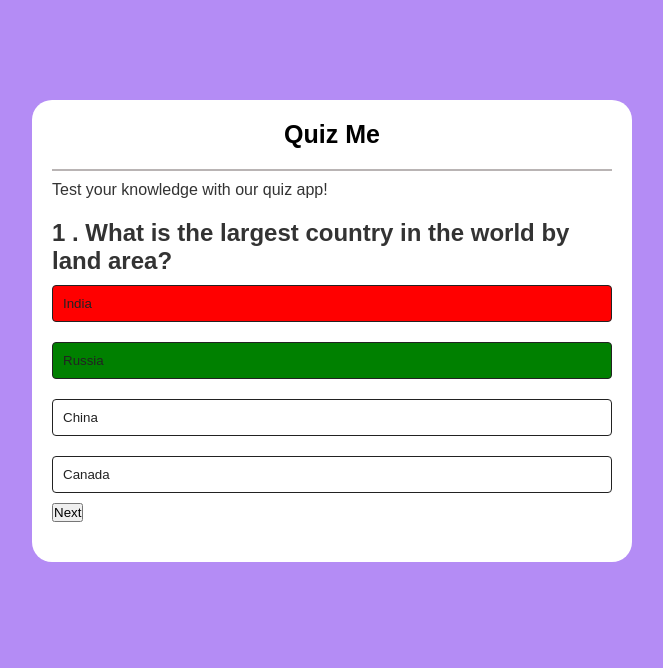
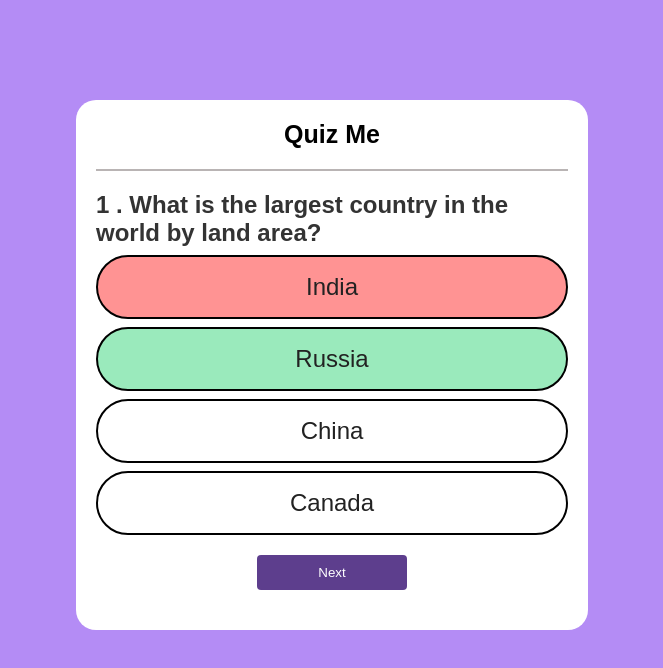
Before and after one commit to Lavender-Rage/quiz-me, a plain HTML site: page index.html in a window 1280 px wide. Both pictures are taken after a click on the button "India". Shown: the whole page, without its empty margins (308-971 px from the left). Drawn offline with Linux system fonts and the light colour scheme.

Commit message:
Next button formatted, other changes

```diff
--- a/index.html
+++ b/index.html
@@ -8,7 +8,7 @@
 
  <div class="main">
         <h1>Quiz Me</h1>
-        <p>Test your knowledge with our quiz app!</p>
+        <!-- <p>Test your knowledge with our quiz app!</p> -->
         <div class = "quiz">
             <h2 id= "question"> Question placement here </h2>
             <div id="answer-button">
--- a/script.js
+++ b/script.js
@@ -9,7 +9,7 @@ const questions = [
     ]
   },
   {
-    question: "What ocean is the largest?",
+    question: "Which ocean is the largest?",
     answers: [
         { text: "Atlantic Ocean", correct: false},
         { text: "Indian Ocean", correct: false},
@@ -81,7 +81,7 @@ const questions = [
     ]
   },
   {
-  question: "What is the smallest country in the world?",
+  question: "What is the smallest city in the world?",
     answers: [
         { text: "Switzerland", correct: false},
         { text: "Tuvalu", correct: false},
--- a/style.css
+++ b/style.css
@@ -10,7 +10,7 @@ body{
 }
 .main{
     background: #fff;
-    width: 80%;
+    width: 40%;
     max-width: 600px;
     margin: 100px auto;
     border-radius: 20px;
@@ -27,7 +27,7 @@ body{
 }
 
 p{
-    font-size: 16px;
+    font-size: 18px;
     font-weight: 400;
     margin-top: 10px;
 }
@@ -36,7 +36,7 @@ p{
     padding: 20px 0;
 }
 
-.btn {
+/* .btn {
     background: white;
     color: #222;
     font-weight: 500;
@@ -47,18 +47,45 @@ p{
     text-align: left;
     border-radius: 4px;
 
+} */
+
+.btn {
+    display: block;
+    width: 100%;
+    padding: 1rem 0.5rem;
+    border-radius: 3rem;
+    background: white;
+    color: #222;
+    border: none;
+    font-size: 1.5rem;
+    margin: 0.5rem auto;
+    border: 2px solid black;
+    transition: all 0.2s ease;
+
 }
-
 .correct {
-    background: green;
+    background: #9aeabc;
 }
 .incorrect{
-    background: red;
+    background: #ff9393;
 }
 .btn:hover:not([disabled]){
-    background: #222;
+    background: #766591;
     color: #fff;
 }
 .btn:disabled{
     cursor:no-drop;
 }
+
+#next-btn {
+    background: #5d3e8d;
+    color: white;
+    font-weight: 500;
+    width: 150px;
+    border: 0;
+    padding: 10px;
+    margin: 20px auto 0;
+    border-radius: 4px;
+    cursor: pointer;
+    display: none;
+}
```
